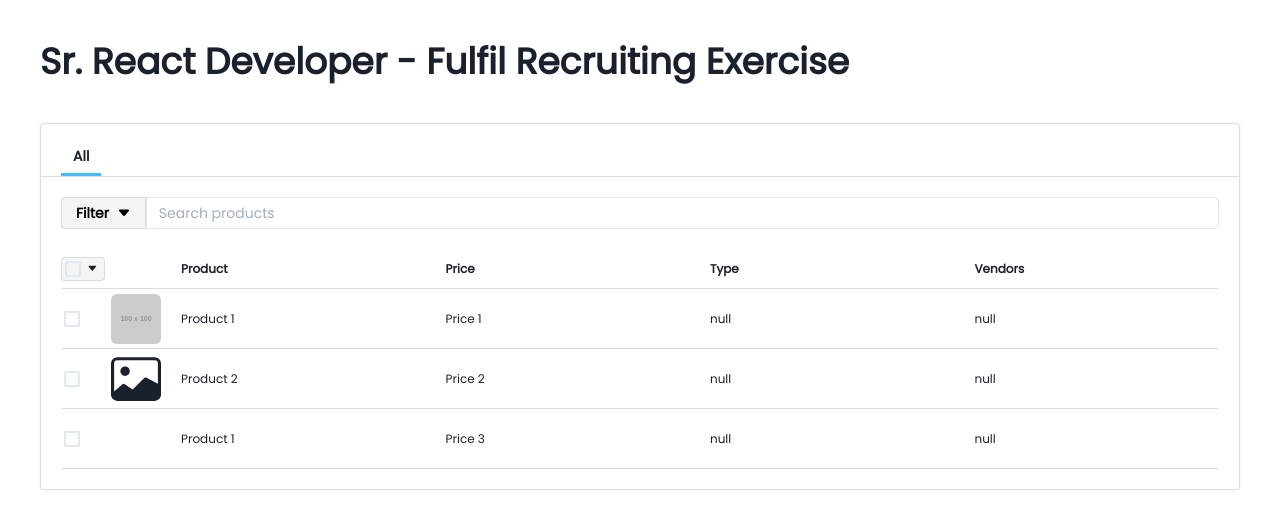
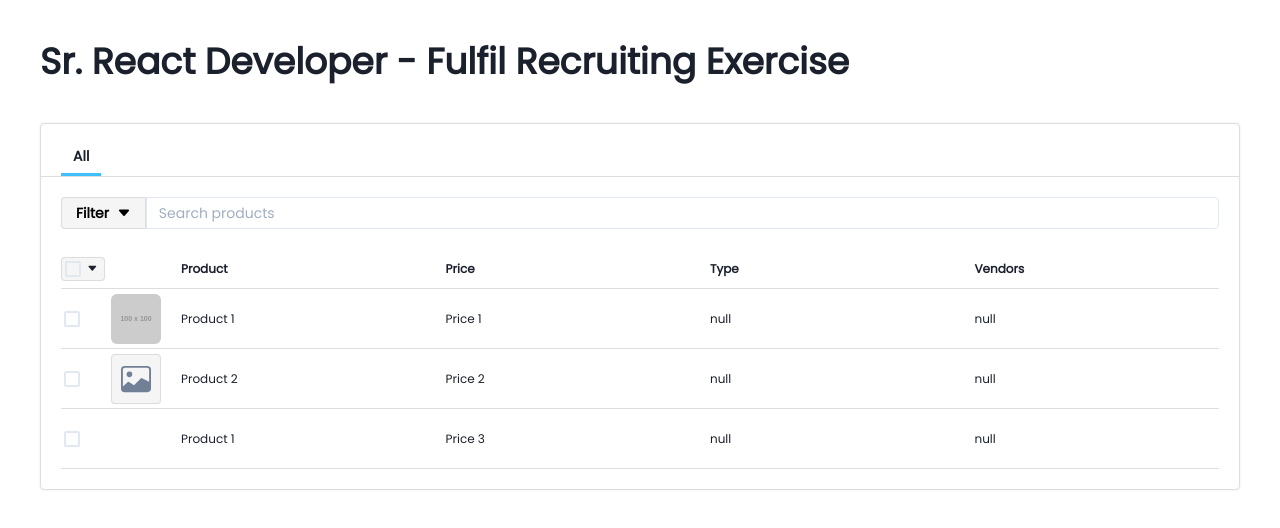
Before and after one commit to chineduogada/sr-react-dev-fulfil-exercise, a Next.js app: page / in a window 1280 px wide. Shown: the top 528 px of the page. Built offline with nearby package versions, Linux system fonts and the light colour scheme.

Commit message:
refactor(DataTable): chnage image icon in rows
Refs: #1

```diff
--- a/components/DataTable/DataTable.tsx
+++ b/components/DataTable/DataTable.tsx
@@ -29,9 +29,9 @@ const DataTable: React.FC<DataTableProps> = ({ columns, rows }) => {
 
   return (
     <Box
+      {...layoutStyles}
       as="section"
       data-testid="data-table"
-      {...layoutStyles}
       py={5}
       shadow="0 0 2px rgba(0, 0, 0, .1)"
     >
@@ -71,7 +71,7 @@ const DataTable: React.FC<DataTableProps> = ({ columns, rows }) => {
               <Flex
                 gridGap="1"
                 p={"3px"}
-                bg="accent.2"
+                backgroundColor="accent.2"
                 w="fit-content"
                 {...layoutStyles}
                 alignItems={"center"}
@@ -110,13 +110,18 @@ const DataTable: React.FC<DataTableProps> = ({ columns, rows }) => {
 
                 {row.image !== undefined &&
                   (row.image === null ? (
-                    <Box
+                    <Flex
+                      alignItems="center"
+                      justifyContent="center"
+                      {...layoutStyles}
                       data-testid="data-table-row-no-image"
                       boxSize="50px"
-                      fontSize="50px"
+                      fontSize="30px"
+                      color="gray.500"
+                      backgroundColor="accent.2"
                     >
                       <BsImage />
-                    </Box>
+                    </Flex>
                   ) : (
                     <Image
                       src={row.image as string}
```
